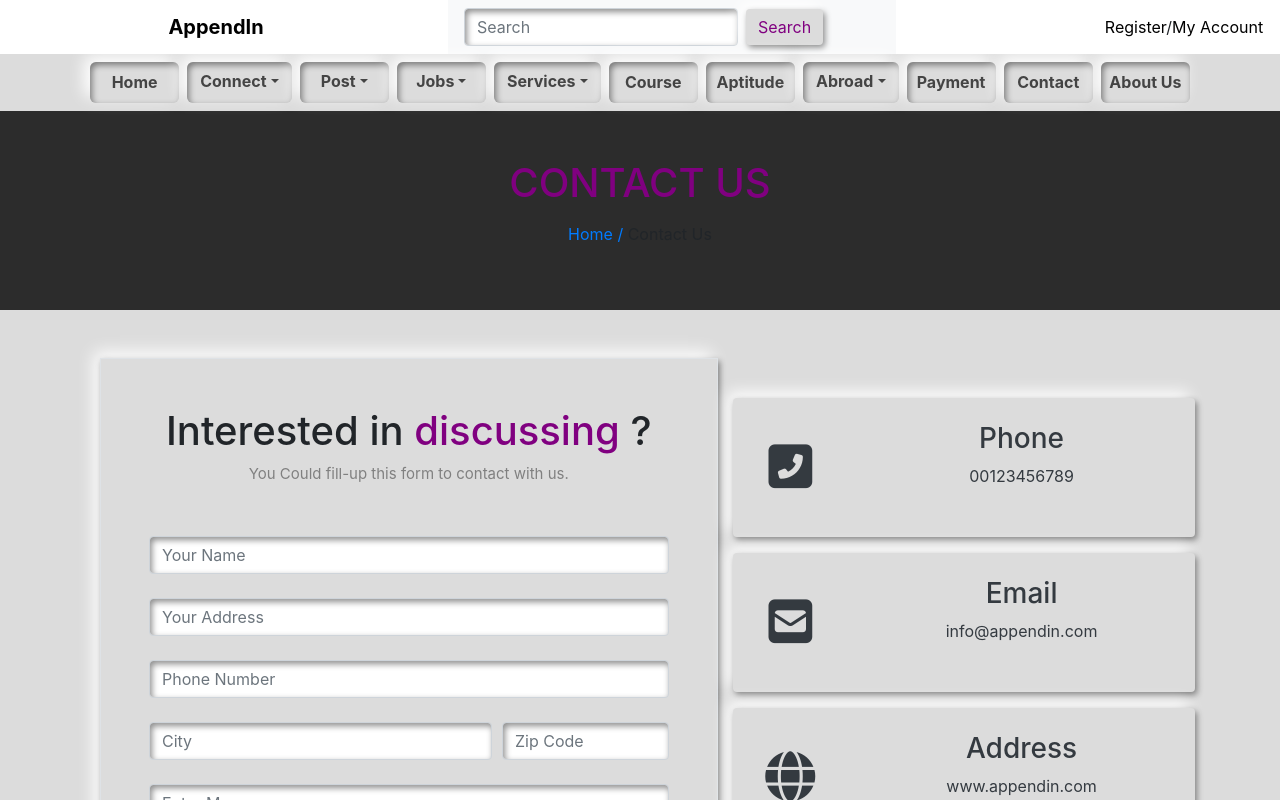
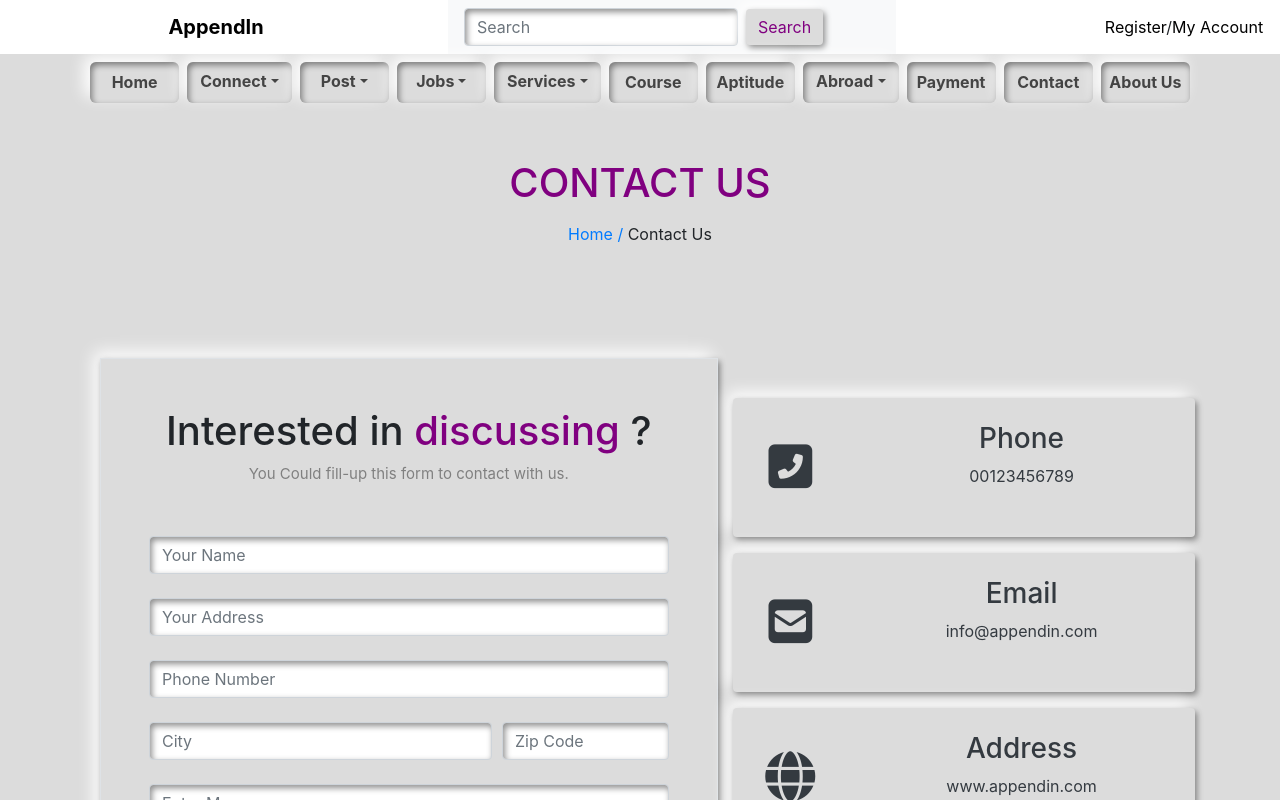
Before and after one commit to Talha-Jubaer-Prantor/platform, a React (Create React App) app: page /contact in a window 1280 px wide. Shown: the top 800 px of the page. Built offline with nearby package versions, Linux system fonts and the light colour scheme.

Commit message:
bug fixing

```diff
--- a/src/components/Contacts/Contact.js
+++ b/src/components/Contacts/Contact.js
@@ -3,17 +3,17 @@ import "./Contact.css"
 import { NavLink } from 'react-router-dom';
 
 
-const bgCover = {
-    // background: `url(${bg})`,
-    backgroundColor: 'rgba(0, 0, 0, 0.80)',
-    backgroundPosition: 'center top',
-    backgroundBlendMode: 'darken, luminosity',
-}
+// const bgCover = {
+//     // background: `url(${bg})`,
+//     backgroundColor: 'rgba(0, 0, 0, 0.80)',
+//     backgroundPosition: 'center top',
+//     backgroundBlendMode: 'darken, luminosity',
+// }
 const Contact = () => {
     return (
         <div style={{backgroundColor:'gainsboro'}}>
 
-            <div style={bgCover} className="py-5 text-center mb-5">
+            <div  className="py-5 text-center mb-5">
                 <h1 style={{ color: 'purple', marginBottom: '15px' }} >CONTACT US</h1>
                 <p className="text-color fw-bold  fs-5"> <NavLink className="text-decoration-none text-primary" to="/">Home   /   </NavLink>Contact Us</p>
             </div>
```
Also changed, not shown: 1 other file (tests, documents, lock files or other folders).
